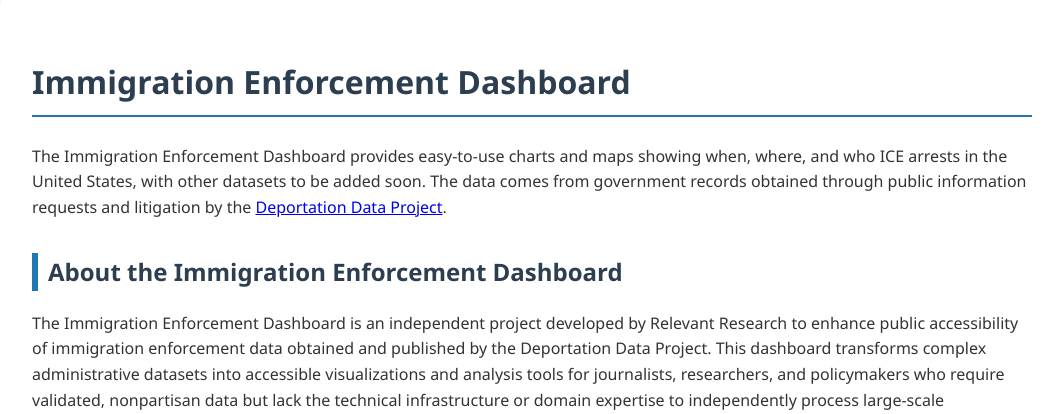
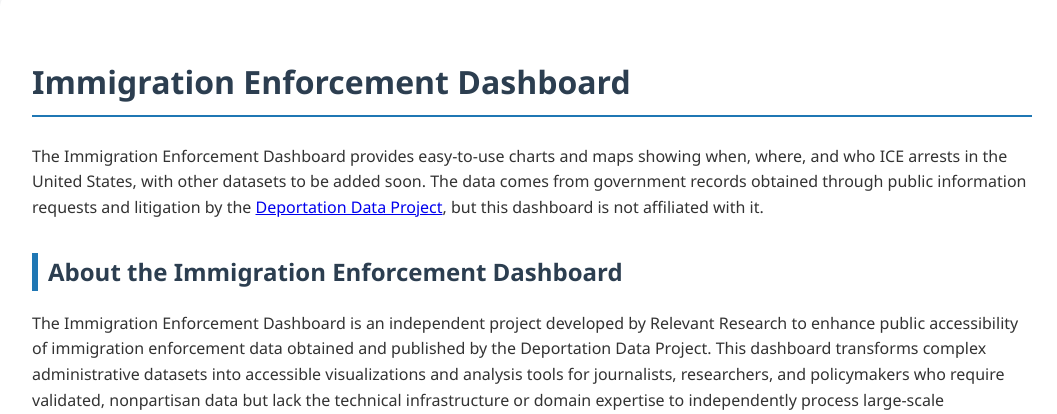
Before and after one commit to RelevantResearch/EnforcementDashboard, a Django app: page /documentation/ in a window 1280 px wide. Shown: the part 208-622 px from the top of the page, without its empty margins (108-1165 px from the left). Run offline with Django 5.2, Linux system fonts and the light colour scheme.

Commit message:
documentation edited

```diff
--- a/arrestdashboard/templates/arrestdashboard/documentation.html
+++ b/arrestdashboard/templates/arrestdashboard/documentation.html
@@ -103,7 +103,7 @@
     <p>
       The Immigration Enforcement Dashboard provides easy-to-use charts and maps showing when, where, and who ICE arrests in the United States, with other datasets to be added soon.
       The data comes from government records obtained through public information requests and litigation by the
-      <a href="https://deportationdata.org/" target="_blank">Deportation Data Project</a>.
+      <a href="https://deportationdata.org/" target="_blank">Deportation Data Project</a>, but this dashboard is not affiliated with it.
     </p>
 
     <h2>About the Immigration Enforcement Dashboard</h2>
@@ -175,7 +175,7 @@
     <ul>
       <li><strong>Total Arrests:</strong> Displays the complete count of arrest records in the dataset and the temporal range from earliest to latest recorded date. </li>
       <li><strong>Filtering Options:</strong> Filter selections apply across all dashboard visualizations and summary statistics.</li>
-      <li><strong>Filtered Arrests:</strong>Shows the subset count of arrest records matching active filter criteria. If no filters are applied, Filtered Arrests will equal Total Arrests.</li>
+      <li><strong>Filtered Arrests:</strong> Shows the subset count of arrest records matching active filter criteria. If no filters are applied, Filtered Arrests will equal Total Arrests.</li>
       <li><strong>Monthly Arrests (Bar Graph):</strong> Displays arrest totals by month according to active filters.</li>
       <li><strong>Monthly Arrests (Line Graph):</strong> Presents monthly arrest trends with better ability to compare totals when composition (gender or criminal history) are displayed.</li>
       <li><strong>Arrest Map:</strong> Geographic visualization based on the state field in source data. Excludes records with missing state entries (approximately 20% of total) and arrests occurring outside the 50 U.S. states (e.g., territories, international locations).</li>
```
